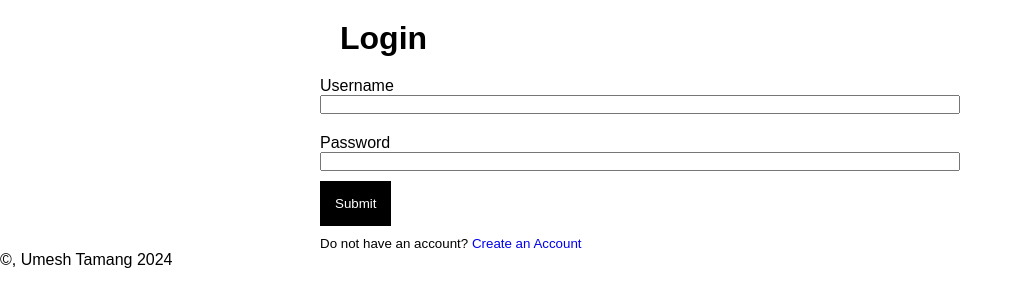
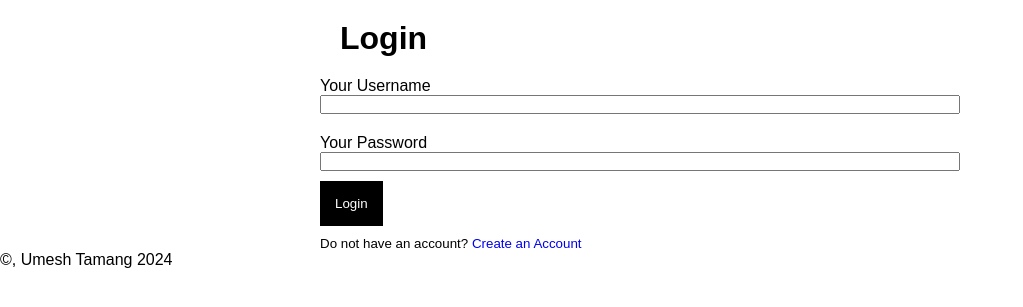
Before and after one commit to UmeshBabu7/Blog, a Django app: page /auth/login/ in a window 1280 px wide. Shown: the part 58-365 px from the top of the page, without its empty margins (0-1023 px from the left). Run offline with Django 5.2, Linux system fonts and the light colour scheme.

Commit message:
Logging In with the Django AuthenticationForm

```diff
--- a/blogproject/blogproject/settings.py
+++ b/blogproject/blogproject/settings.py
@@ -125,3 +125,8 @@ STATIC_URL = 'static/'
 # https://docs.djangoproject.com/en/5.1/ref/settings/#default-auto-field
 
 DEFAULT_AUTO_FIELD = 'django.db.models.BigAutoField'
+
+#LOGIN SETTINGS
+LOGIN_REDIRECT_URL='/'
+LOGOUT_REDIRECT_URL='/'
+LOGIN_URL='/auth/login/'
--- a/blogproject/posts/static/css/main.css
+++ b/blogproject/posts/static/css/main.css
@@ -70,3 +70,10 @@
     color: white;
     text-align: center;
 }
+
+.alert-error{
+    padding: 20px;
+    background-color: red;
+    color: white;
+    text-align: center;
+}
--- a/blogproject/templates/users/login.html
+++ b/blogproject/templates/users/login.html
@@ -13,14 +13,19 @@
     <h1>Login</h1>
     {% csrf_token %}
 
+    {% if form.errors %}
+        <p class="alert-error">Invalid Username Or Password</p>
+    {% endif %}
+
     {% for field in form %}
         <div class="form-group">
             <p class="label">{{ field.label }}</p>
             {{field}}
         </div>
     {% endfor %}
+
     <div class="form-group">
-        <input type="submit" value="Submit" class="btn">
+        <input type="submit" value="Login" class="btn">
     </div>
 
     <div class="form-group">
--- a/blogproject/users/forms.py
+++ b/blogproject/users/forms.py
@@ -1,5 +1,5 @@
 from django import forms
-from django.contrib.auth.forms import UserCreationForm
+from django.contrib.auth.forms import UserCreationForm,AuthenticationForm
 from django.contrib.auth.models import User
 """
     UserRegistration
@@ -28,6 +28,10 @@ class UserRegistrationForm(UserCreationForm):
         model=User
         fields=["username","email","password1","password2"]
 
-class LoginForm(forms.Form):
-    username=forms.CharField(widget=forms.TextInput(attrs={"class":"form-control"}))
-    password=forms.CharField(widget=forms.PasswordInput(attrs={"class":"form-control"}))
+class LoginForm(AuthenticationForm):
+    def __init__(self,*args,**kwargs):
+        super(LoginForm,self).__init__(*args,**kwargs)
+        self.fields["username"].label="Your Username"
+        self.fields["username"].widget=forms.TextInput(attrs={"class":"form-control"})
+        self.fields["password"].label="Your Password"
+        self.fields["password"].widget=forms.PasswordInput(attrs={"class":"form-control"})
--- a/blogproject/users/urls.py
+++ b/blogproject/users/urls.py
@@ -1,7 +1,13 @@
 from django.urls import path
 from . import views
+from django.contrib.auth import views as auth_views
+from .forms import LoginForm
+
 urlpatterns = [
     path('signup/',views.sign_up,name='sign_up'),
-    path('login/',views.login_user,name='login'),
-    path('logout/',views.logout_user,name='log_out')
+    path('login/',auth_views.LoginView.as_view(
+        template_name='users/login.html',
+        authentication_form=LoginForm
+    ),name='login'),
+    path('logout/',auth_views.LogoutView.as_view(),name='log_out')
 ]
```
